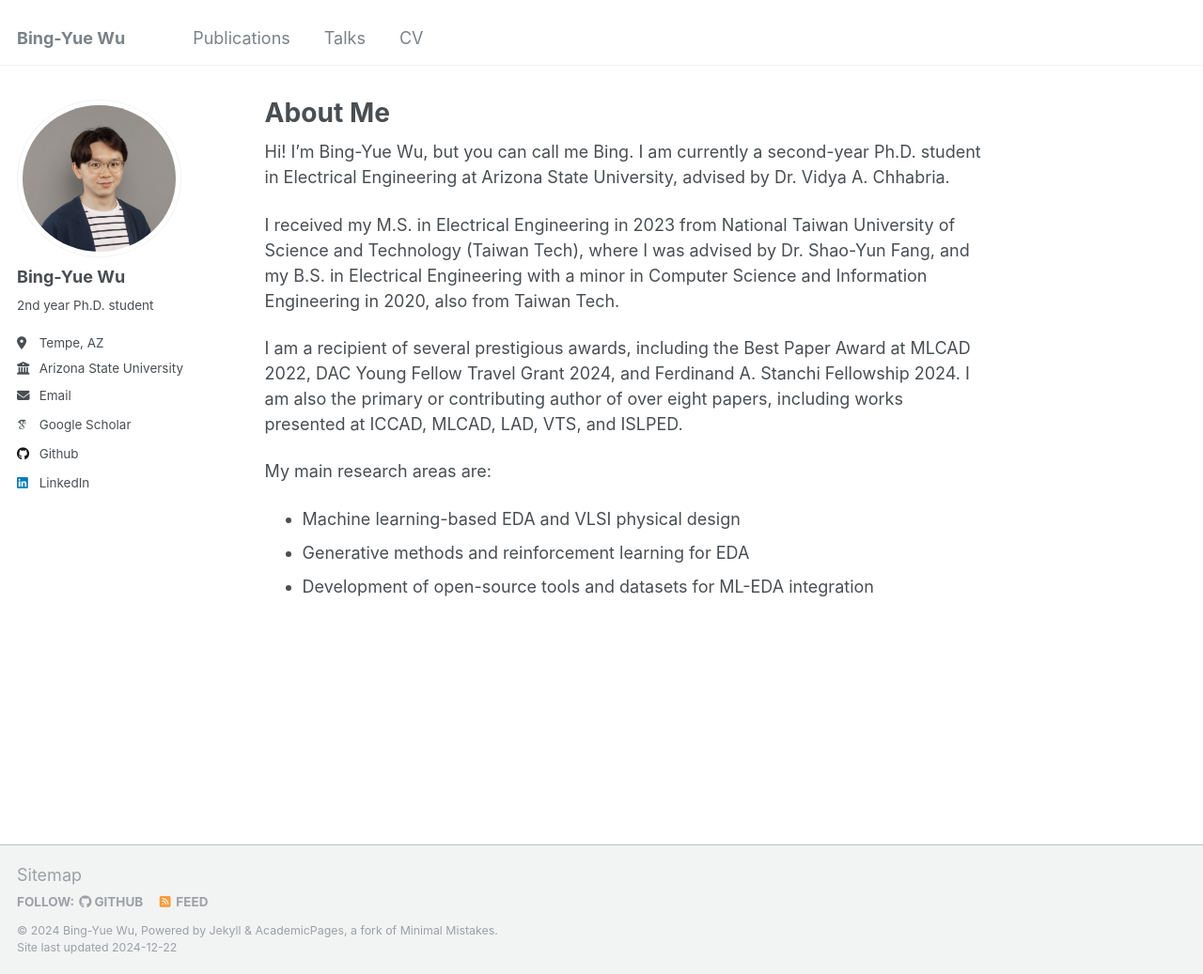
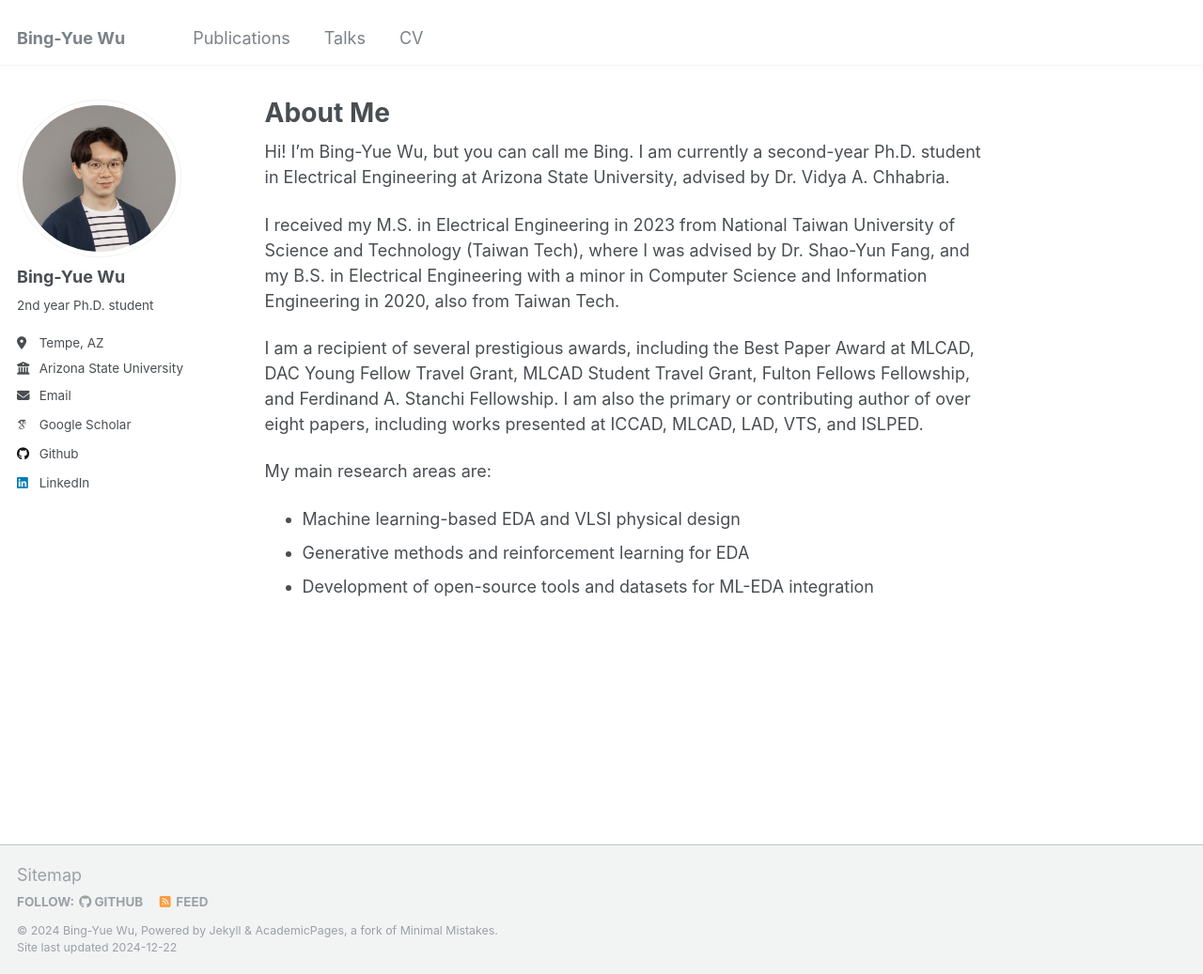
Before and after one commit to bingyuew/bingyuew.github.io, a Jekyll site: the page built from _pages/about.md, in a window 1280 px wide and 1037 px high. Shown: the whole window at 94% size. Built offline with Jekyll 4.4.1, drawn with Linux system fonts in a browser that asks for light colours; some web fonts are replaced.

Commit message:
update website
Signed-off-by: Bing-Yue Wu <bingyuew@Bing-Yues-MacBook-Air.local>

```diff
--- a/_pages/about.md
+++ b/_pages/about.md
@@ -11,7 +11,7 @@ Hi! I'm Bing-Yue Wu, but you can call me Bing. I am currently a second-year Ph.D
 
 I received my M.S. in Electrical Engineering in 2023 from National Taiwan University of Science and Technology (Taiwan Tech), where I was advised by Dr. Shao-Yun Fang, and my B.S. in Electrical Engineering with a minor in Computer Science and Information Engineering in 2020, also from Taiwan Tech.
 
-I am a recipient of several prestigious awards, including the Best Paper Award at MLCAD 2022, DAC Young Fellow Travel Grant 2024, and Ferdinand A. Stanchi Fellowship 2024. I am also the primary or contributing author of over eight papers, including works presented at ICCAD, MLCAD, LAD, VTS, and ISLPED.
+I am a recipient of several prestigious awards, including the Best Paper Award at MLCAD, DAC Young Fellow Travel Grant, MLCAD Student Travel Grant, Fulton Fellows Fellowship, and Ferdinand A. Stanchi Fellowship. I am also the primary or contributing author of over eight papers, including works presented at ICCAD, MLCAD, LAD, VTS, and ISLPED.
 
 
 My main research areas are:
```
